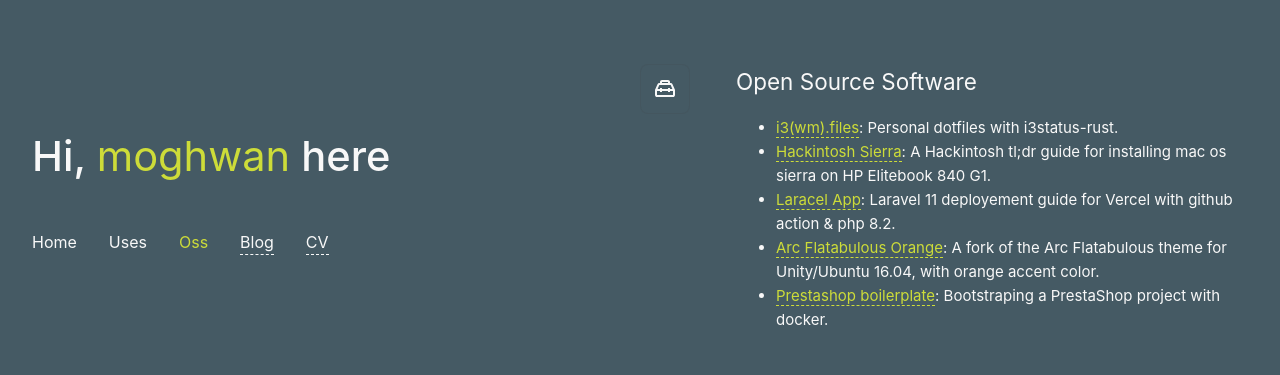
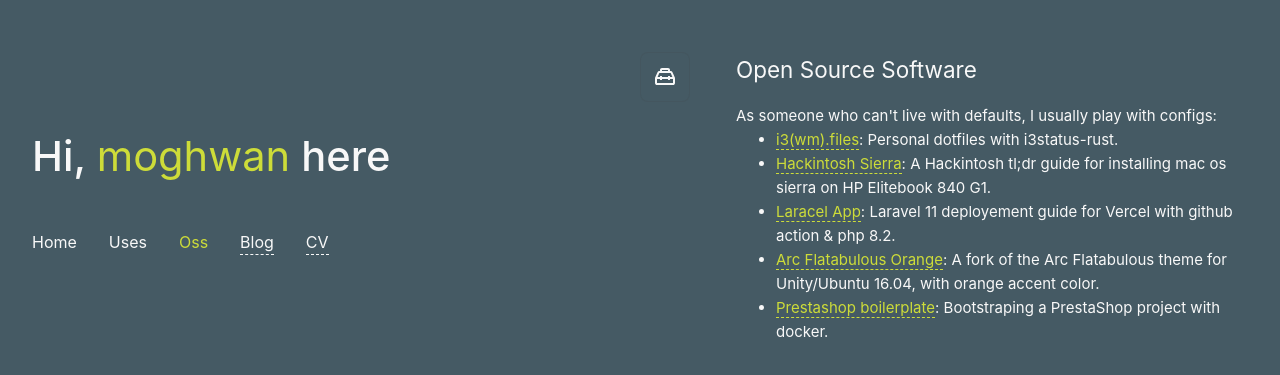
Before and after one commit to moghwan/moghwan.io, a Vue app: page /oss in a window 1280 px wide. Shown: the part 197-572 px from the top of the page. Built offline with nearby package versions, Linux system fonts and the light colour scheme.

Commit message:
content section

```diff
--- a/src/views/OssView.vue
+++ b/src/views/OssView.vue
@@ -20,6 +20,7 @@
           :key="oss.id"
           :useItem="oss"
       >
+        {{ oss.content }}
       </section-item>
     </div>
   </WelcomeItem>
```
